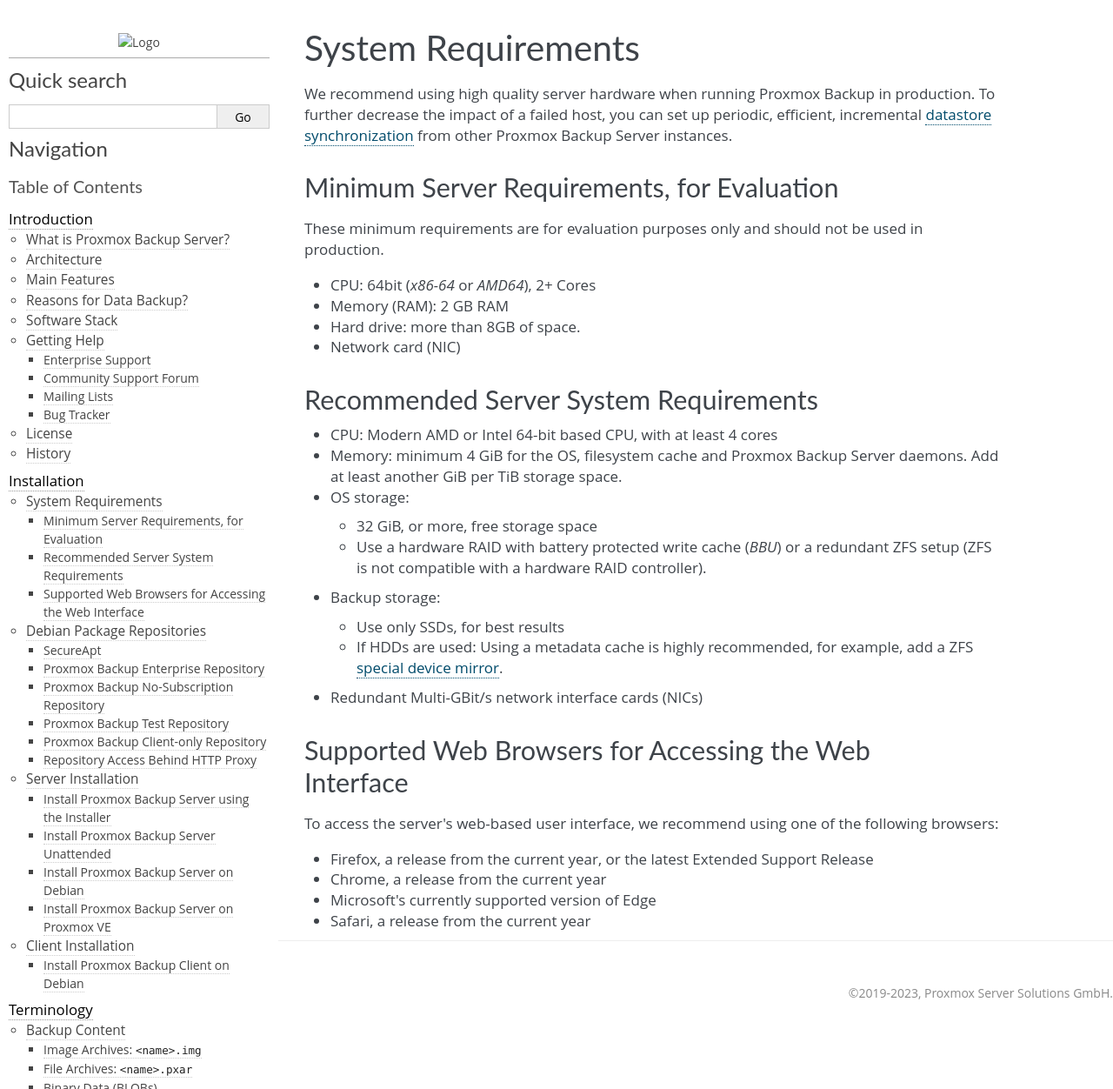
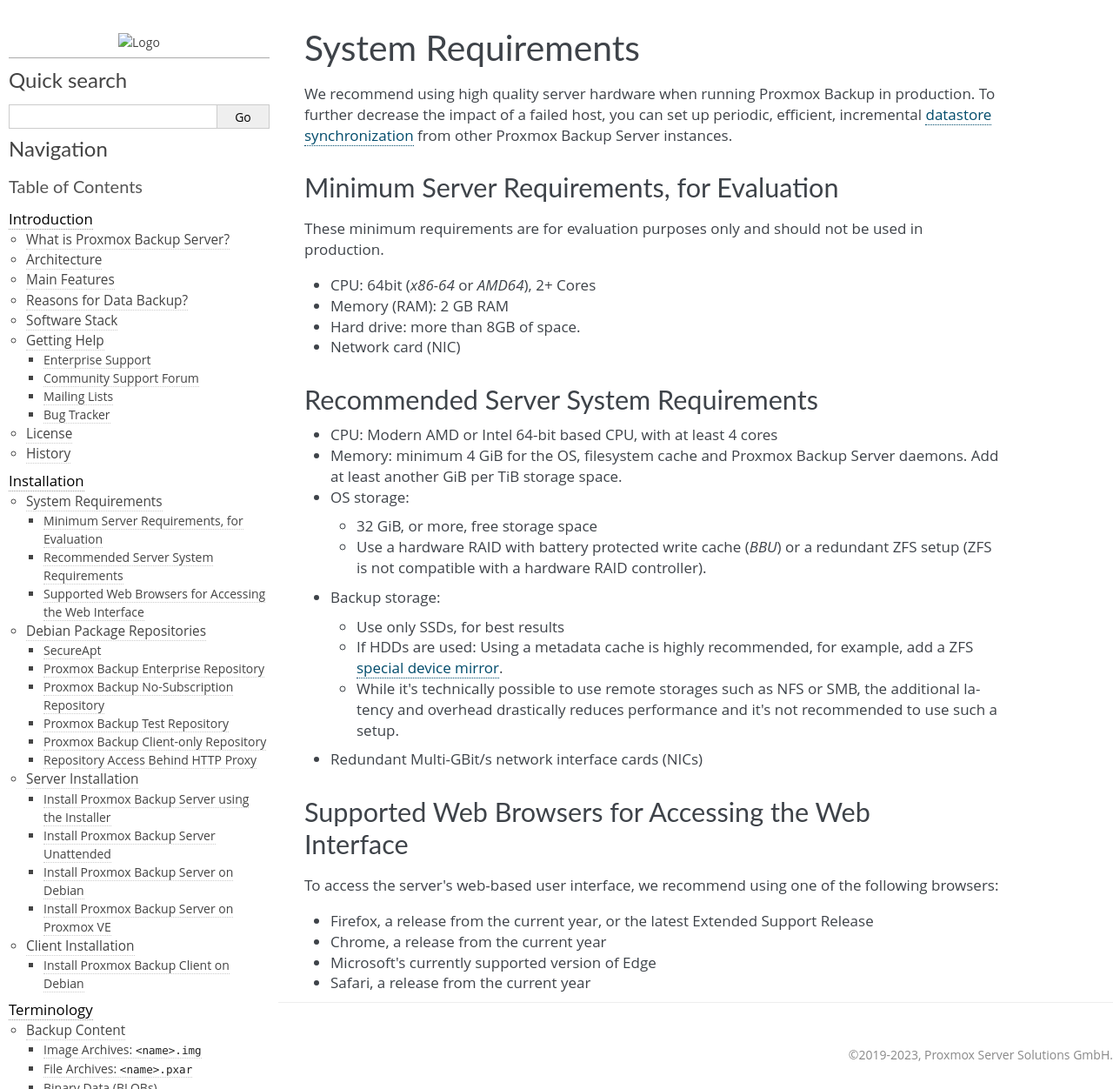
Before and after one commit to rikka-chunibyo/PBS-X, a Sphinx documentation site: the page built from docs/system-requirements.rst, in a window 1280 px wide and 1252 px high. Shown: the whole window at 87% size. Built offline with Sphinx 7.4.7, drawn with Linux system fonts in a browser that asks for light colours.

Commit message:
docs: add note for not using remote storages
such as NFS or SMB. They will not provide the expected performance
and it's better to recommend against them.

Signed-off-by: Dominik Csapak <d.csapak@proxmox.com>

```diff
--- a/docs/system-requirements.rst
+++ b/docs/system-requirements.rst
@@ -41,6 +41,9 @@ Recommended Server System Requirements
   * Use only SSDs, for best results
   * If HDDs are used: Using a metadata cache is highly recommended, for example,
     add a ZFS :ref:`special device mirror <local_zfs_special_device>`.
+  * While it's technically possible to use remote storages such as NFS or SMB,
+    the additional latency and overhead drastically reduces performance and it's
+    not recommended to use such a setup.
 
 * Redundant Multi-GBit/s network interface cards (NICs)
 
```
